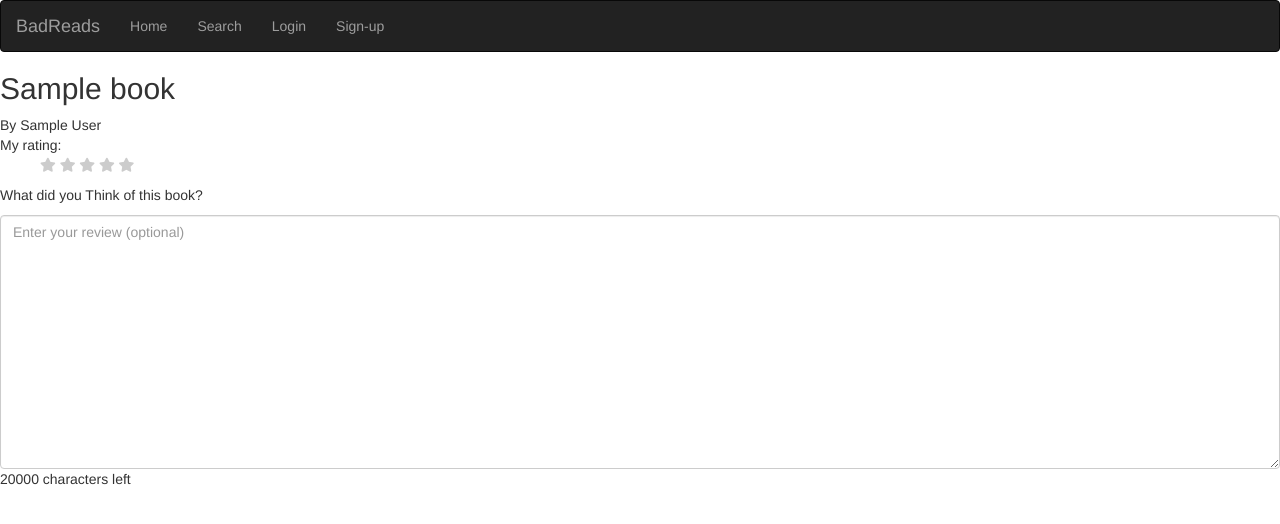
After one commit to bartha611/badreads, a Flask app: template templates/review_edit.html in a window 1280 px wide. The commit adds this page. Shown: the top 524 px of the page. Run offline with Flask 2, Linux system fonts and the light colour scheme; the template is opened without the code that fills it: most values are stand-ins (such as "Sample title", 1, 10 or a date in 2020); data that the repository does not hold is empty; some libraries are stand-ins or nearby versions.

```diff
--- a/app.py
+++ b/app.py
@@ -110,11 +110,11 @@ def search_results():
 	query = request.args.get('query')
 	try:
 		query = int(query)
-		results = db.execute("SELECT isbn,title,author,year FROM books WHERE isbn LIKE '%:isbn%'",
+		results = db.execute("SELECT * FROM books WHERE isbn LIKE '%:isbn%'",
 			{"isbn":query}).fetchall()
 	except ValueError:
 		query = '%' + query + '%'
-		results = db.execute("""SELECT isbn,title,author,year FROM books
+		results = db.execute("""SELECT * FROM books
 		 WHERE UPPER(author) LIKE UPPER(:query) or
 		 UPPER(TITLE) LIKE UPPER(:query)""", {"query":query}).fetchall()
 	return render_template('search_results.html', messages=results)
@@ -125,16 +125,27 @@ def book(isbn):
 		{"isbn": isbn}).fetchall()
 	bookId = book_result[0].bookid
 	book_image_url = 'http://covers.openlibrary.org/b/isbn/' + isbn + '-M.jpg'
-	urllib.request.urlretrieve(book_image_url, "static/image.jpg")
+	img_src = "static/" + isbn + ".jpg"
+	print(img_src)
+	urllib.request.urlretrieve(book_image_url, img_src)
 	book_reviews = db.execute("SELECT * FROM reviews WHERE bookid = :bookid",
 		{"bookid":bookId}).fetchall()
+	img_src = "/" + img_src
 	username = session['username']
 	user_review = db.execute("""
 		SELECT * FROM reviews
 		JOIN person ON (person.personid = reviews.personid)
 		WHERE username = :username AND bookid = :bookid
 		""", {"username":username, "bookid":bookId}).fetchall()
-	return render_template('book.html', book = book_result, reviews = book_reviews, user_review = user_review)
+	return render_template('book.html', book = book_result, reviews = book_reviews, user_review = user_review,image = img_src)
+
+@app.route('/review/<isbn>', methods = ["GET","POST"])
+def review(isbn):
+	review_book = db.execute("""
+		SELECT *
+		FROM books
+		WHERE isbn = :isbn""", {"isbn":isbn}).fetchall()
+	return render_template('review_edit.html', book = review_book)
 
 @app.route('/add_rating', methods = ["POST"])
 def add_rating():
@@ -215,5 +226,6 @@ def api(isbn):
 	return jsonify(d[0])
 
 
+
 if __name__ == '__main__':
 	app.run(debug=True)
--- /dev/null
+++ b/static/character_count.js
@@ -0,0 +1,7 @@
+
+$(document).ready(function() {
+	$('textarea#review').change(function() {
+		var length = $(this).innerHTML
+		console.log(20)
+	})
+})
--- a/static/rating.js
+++ b/static/rating.js
@@ -1,5 +1,7 @@
 $(document).ready(function() {
-	var isbn = document.getElementById('book-isbn').innerHTML
+	var pathname = window.location.pathname;
+	var isbn = pathname.split("/")[2]
+	console.log(isbn)
 	$.ajax({
 		url: '/get_user_rating',
 		type: 'GET',
--- a/templates/book.html
+++ b/templates/book.html
@@ -10,7 +10,7 @@
 <div class="container" id="book-content">
     {% for book in book %}
     <div id="book-image">
-        <img src = "/static/image.jpg">
+        <img src = "{{image}}">
         {% include "star.html" %}
 	</div>
     <div id="book-info">
@@ -50,7 +50,8 @@
 				<th>Review</th>
 				<td>{{review.review_text }}</td>
 				{% else %}
-				<td>add review</td>
+				<th>Review</th>
+				<td><a href="{{url_for('review', isbn = book.isbn)}}">Add Review</a></td>
 				{% endif %}
 			</tr>
 		</table>
--- /dev/null
+++ b/templates/review_edit.html
@@ -0,0 +1,28 @@
+{% block styles %}
+	<link rel="stylesheet" type="text/css" href= {{ url_for('static', filename = 'review_edit.css') }}>
+{% endblock %}
+
+{% block javascript %}
+	<script src="https://ajax.googleapis.com/ajax/libs/jquery/3.3.1/jquery.min.js"></script>
+	<script type="text/javascript" src = {{url_for('static', filename = 'character_count.js')}}></script>
+{% endblock %}
+
+
+{% block content %}
+{% include "layout.html" %}
+
+{% for book in book %}
+<div class="main_content">
+	<div id = "book-content">
+		<h2 id = "book-title">{{book.title}}</h2>
+		<span id = "author">By {{book.author}}</span>
+	</div>
+	<div id="user_rating">My rating: {% include "star.html" %}</div>
+	<div id="review_box">
+		<p>What did you Think of this book?</p>
+		<textarea id = "review" class = "form-control" rows = "12" placeholder = "Enter your review (optional)" maxlength = "20000"></textarea>
+	</div>
+	<div id = "character-count">20000 characters left</div>
+</div>
+{% endfor %}
+{% endblock %}
```
Also changed, not shown: image.jpg (deleted), static/image.jpg (deleted), static/review_edit.css (added), 1 other file.
